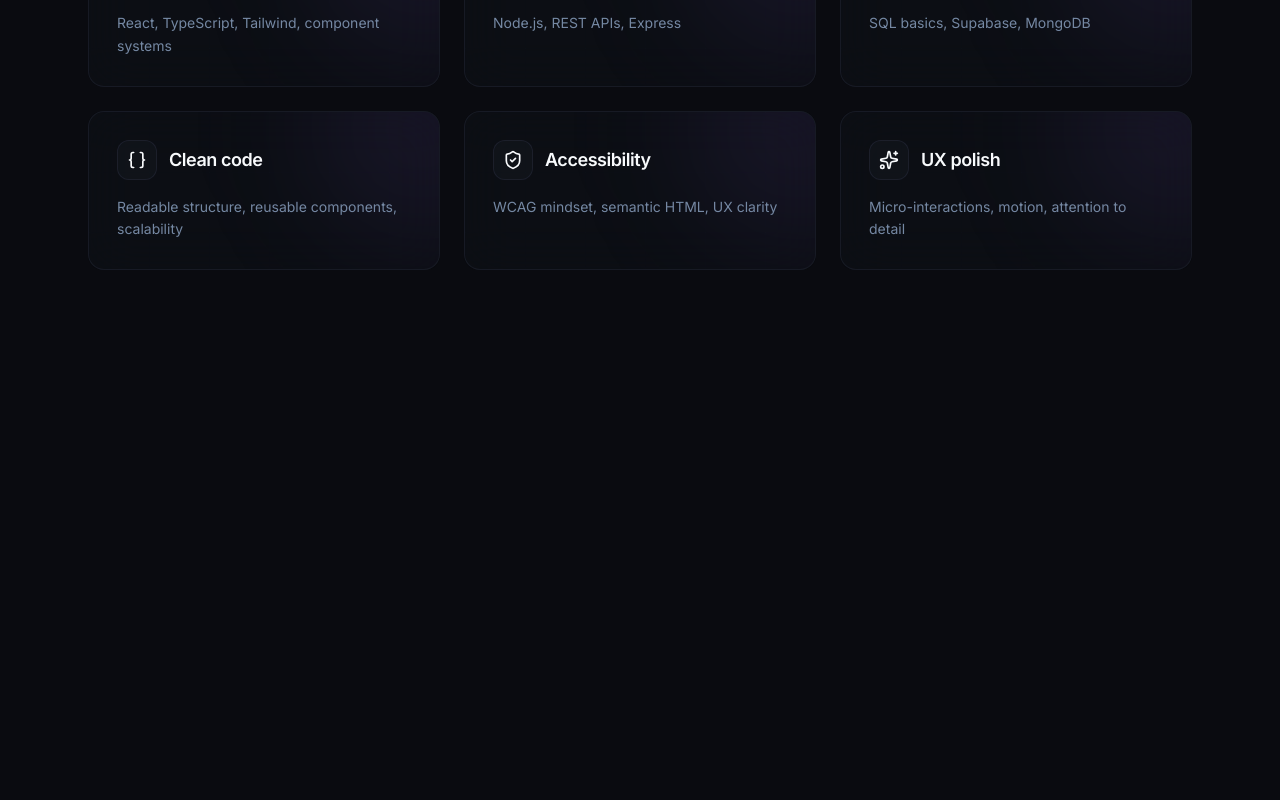
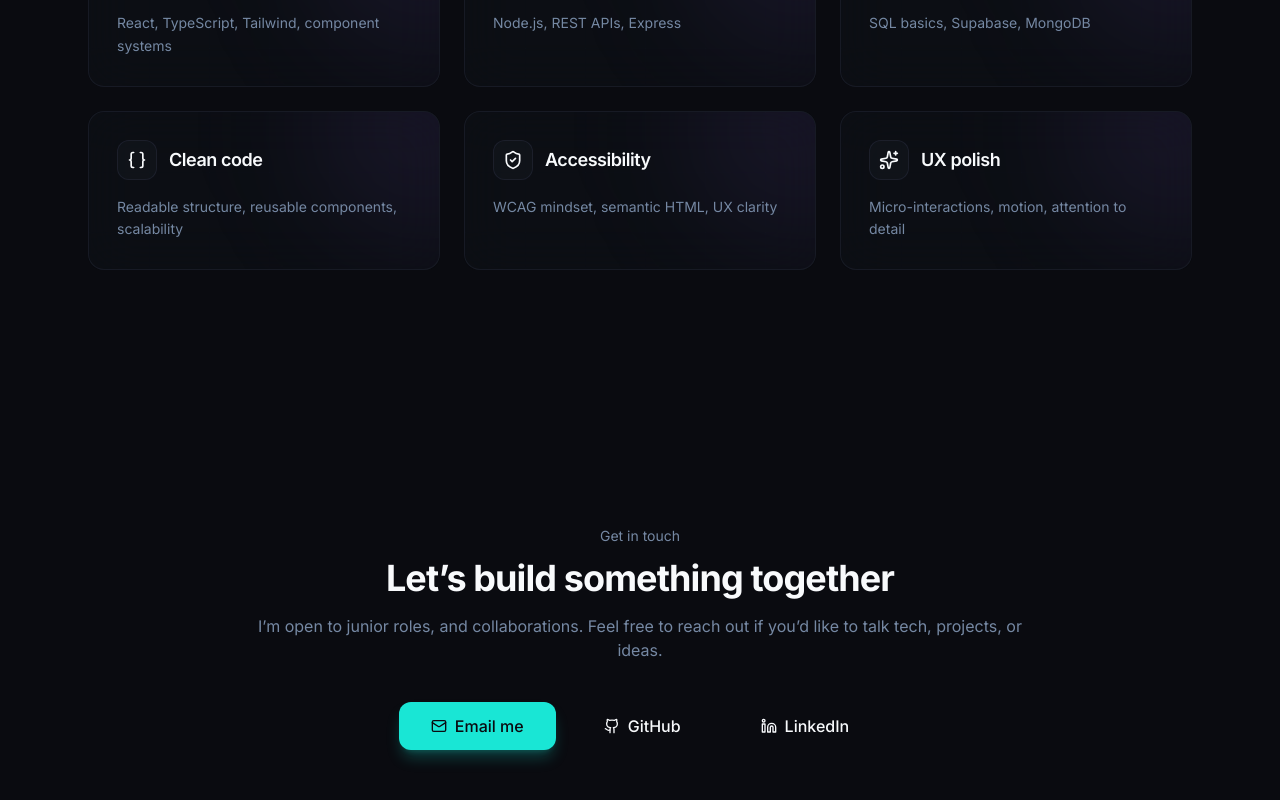
Before and after one commit to linneanore/portfolio-1, a React (Vite) app: page / in a window 1280 px wide. Shown: the part 2553-3353 px from the top of the page. Before the commit the page ends 2951 px from the top, so only its background shows below. Built offline with nearby package versions, Linux system fonts and the light colour scheme.

Commit message:
feat: add contact section

```diff
--- /dev/null
+++ b/src/components/Contact.tsx
@@ -0,0 +1,61 @@
+import { motion } from "framer-motion";
+import { Mail, Github, Linkedin } from "lucide-react";
+import { Button } from "@/components/ui/button";
+
+export default function Contact() {
+  return (
+    <section id="contact" className="section-padding">
+      <div className="container-custom">
+        <motion.div
+          initial={{ opacity: 0, y: 14 }}
+          whileInView={{ opacity: 1, y: 0 }}
+          viewport={{ once: true, amount: 0.2 }}
+          transition={{ duration: 0.5, ease: "easeOut" }}
+          className="mx-auto max-w-3xl text-center"
+        >
+          <p className="text-sm text-muted-foreground">Get in touch</p>
+
+          <h2 className="mt-3 text-3xl font-bold tracking-tight md:text-4xl">
+            Let’s build something together
+          </h2>
+
+          <p className="mt-4 text-muted-foreground">
+            I’m open to junior roles, and collaborations.
+            Feel free to reach out if you’d like to talk tech, projects, or ideas.
+          </p>
+
+          <div className="mt-10 flex flex-col items-center gap-4 sm:flex-row sm:justify-center">
+            <Button variant="glow" size="lg" asChild>
+              <a href="mailto:nore.linnea@hotmail.com">
+                <Mail className="h-4 w-4" />
+                Email me
+              </a>
+            </Button>
+
+            <Button variant="ghost" size="lg" asChild>
+              <a
+                href="https://github.com/linneanore"
+                target="_blank"
+                rel="noreferrer"
+              >
+                <Github className="h-4 w-4" />
+                GitHub
+              </a>
+            </Button>
+
+            <Button variant="ghost" size="lg" asChild>
+              <a
+                href="https://www.linkedin.com/in/linneanore/"
+                target="_blank"
+                rel="noreferrer"
+              >
+                <Linkedin className="h-4 w-4" />
+                LinkedIn
+              </a>
+            </Button>
+          </div>
+        </motion.div>
+      </div>
+    </section>
+  );
+}
--- a/src/pages/Index.tsx
+++ b/src/pages/Index.tsx
@@ -3,6 +3,7 @@ import Hero from "@/components/Hero";
 import Projects from "@/components/Projects";
 import About from "@/components/About";
 import TechStack from "@/components/TechStack";
+import Contact from "@/components/Contact";
 
 export default function Index() {
   return (
@@ -14,6 +15,7 @@ export default function Index() {
         <Projects />
         <About />
         <TechStack />
+        <Contact />
       </main>
     </div>
   );
```
